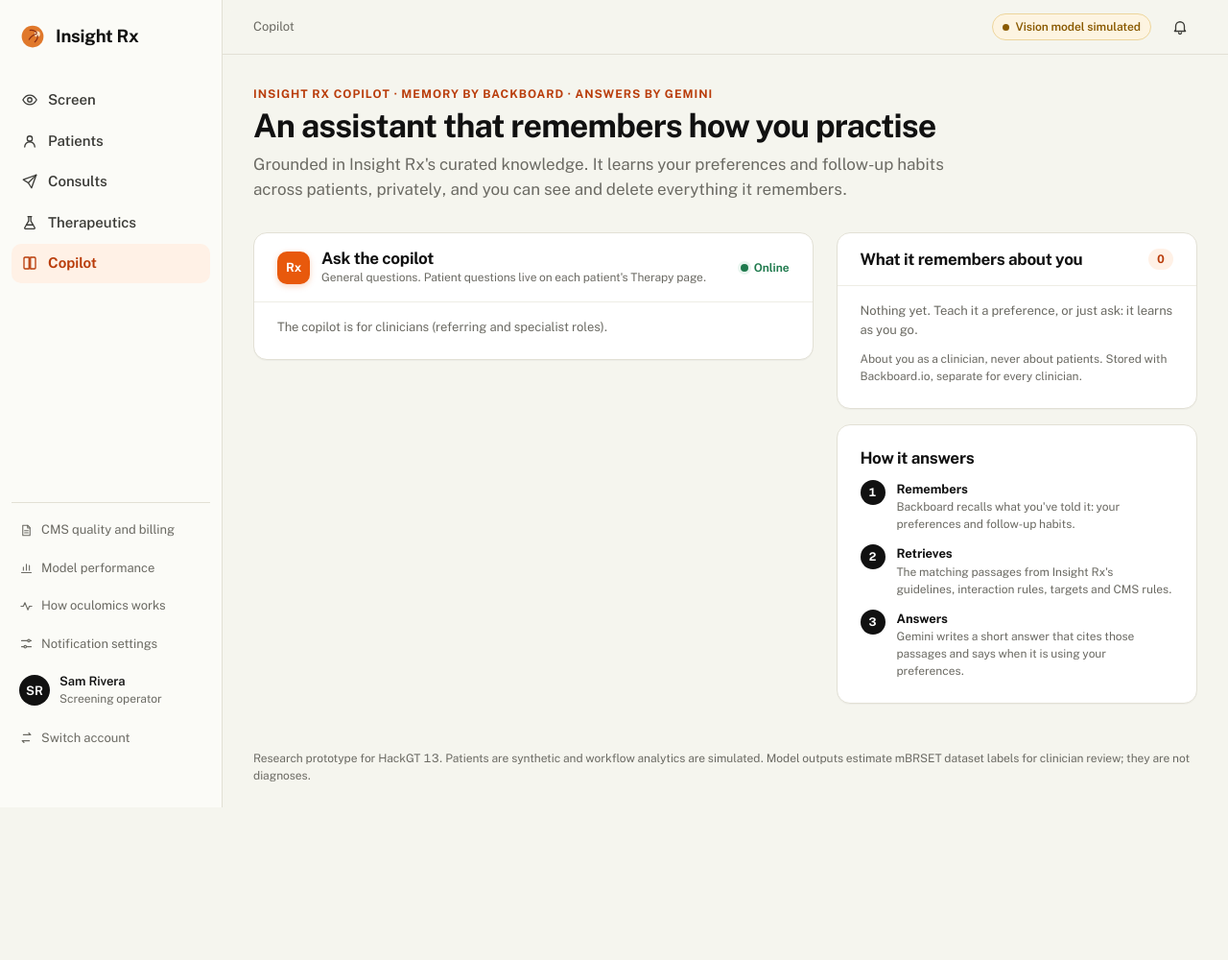
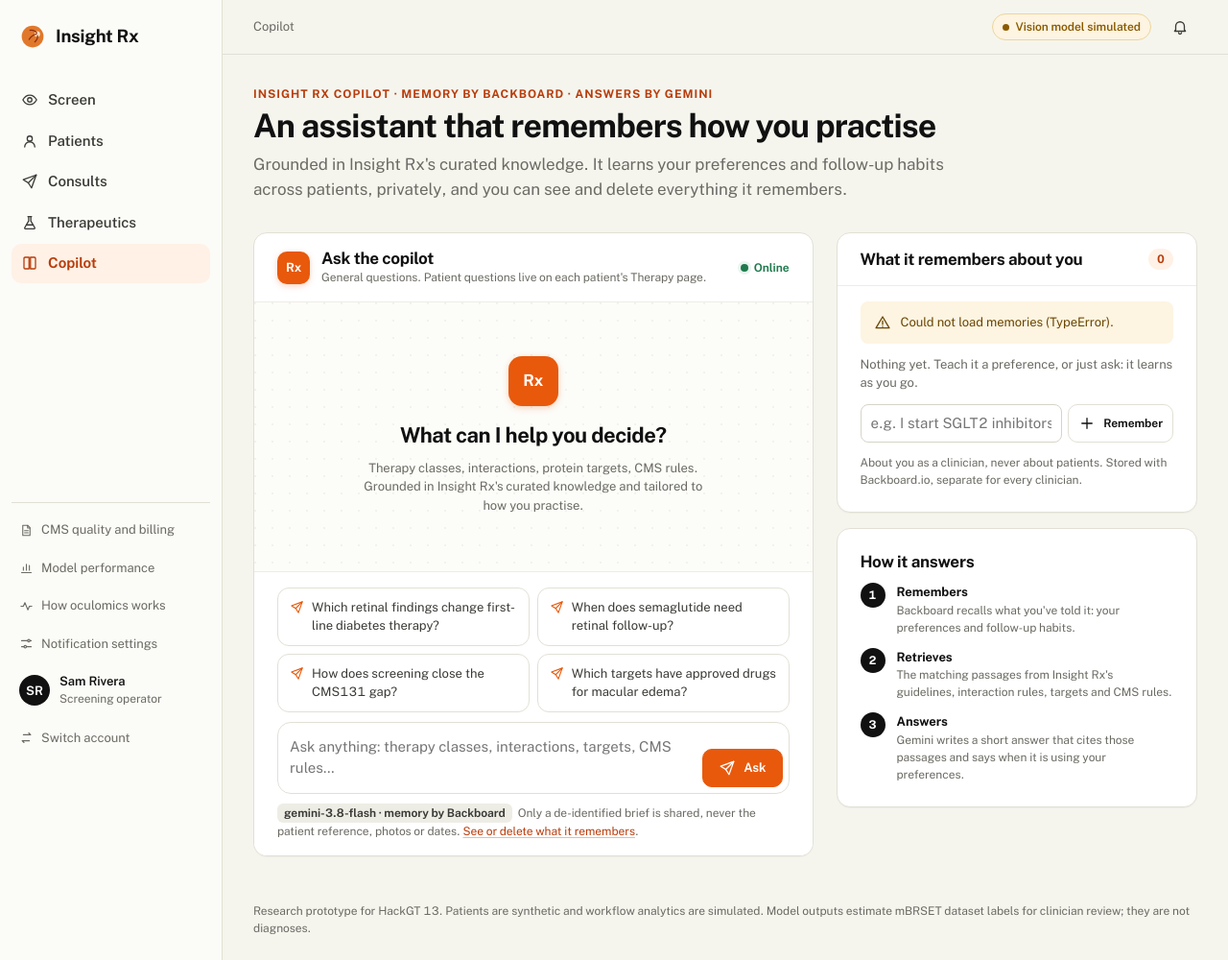
Before and after one commit to Aasrith-Mandava/hackgt13, a FastAPI app: page /copilot in a window 1280 px wide. Shown: the whole page at 96% size. Before the commit the page ends 841 px from the top, so only its background shows below. Run offline with FastAPI, Linux system fonts and the light colour scheme; the visitor is signed in with stand-in values (Sample User, id 1); data that the repository does not hold is empty; some libraries are stand-ins or nearby versions.

Commit message:
Copilot fixes: single RBAC rule and readable source names
- One rule now decides both Copilot access and visibility; the general
  Copilot is open to all workspace roles
- Copilot answers show readable source names
- Copilot tests extended for the access rule

Co-Authored-By: Claude Opus 5.5 (1M context) <noreply@anthropic.com>

```diff
--- a/insightrx/app/routes_copilot.py
+++ b/insightrx/app/routes_copilot.py
@@ -6,7 +6,7 @@ from urllib.parse import quote
 
 from markupsafe import Markup, escape
 
-from fastapi import APIRouter, Depends, Request
+from fastapi import APIRouter, Depends, HTTPException, Request
 from fastapi.responses import HTMLResponse, RedirectResponse
 from sqlalchemy.orm import Session
 
@@ -14,12 +14,11 @@ from . import copilot
 from . import personalize
 from .db import get_db
 from .llm import RestrictedPayload
-from .main import case_for, ctx, current_user, require, templates
+from .main import case_for, ctx, current_user, templates
 from .models import User
 
 router = APIRouter()
 log = logging.getLogger("insightrx.copilot")
-CLINICIANS = ("referring", "specialist")
 _BOLD = re.compile(r"\*\*(.+?)\*\*")
 _CITE = re.compile(r"\[(\d{1,2}(?:\s*[,–-]\s*\d{1,2})*)\]")
 _ITALIC = re.compile(r"(?<![*\w])\*(?!\s)([^*]+?)(?<!\s)\*(?![*\w])")
@@ -60,7 +59,16 @@ def engine_label():
             else f"{copilot.PROVIDER} · {copilot.MODEL} via Backboard")
 
 
+def allow(user, scope="general"):
+    """403 for roles outside the copilot's RBAC; 404 when the copilot is not configured on this deployment."""
+    if not copilot.enabled():
+        raise HTTPException(404, "Not found")
+    if not copilot.can_use(user, scope):
+        raise HTTPException(403, "The copilot is not available to your role.")
+
+
 templates.env.filters["cp_md"] = cp_md
+templates.env.globals["can_copilot"] = copilot.can_use
 templates.env.globals["copilot_engine"] = engine_label
 
 
@@ -79,7 +87,7 @@ def _fail(url, e):
 
 @router.post("/cases/{case_id}/copilot")
 async def ask_about_case(case_id: int, request: Request, user: User = Depends(current_user), db: Session = Depends(get_db)):
-    require(user, *CLINICIANS)
+    allow(user, "case")
     case = case_for(db, user, case_id)
     f = await request.form()
     back = f"/cases/{case.id}/therapy"
@@ -97,13 +105,13 @@ async def ask_about_case(case_id: int, request: Request, user: User = Depends(cu
 
 @router.get("/copilot", response_class=HTMLResponse)
 def copilot_page(request: Request, user: User = Depends(current_user), db: Session = Depends(get_db)):
+    allow(user)
     mems, error = [], None
-    if copilot.enabled() and user.role in CLINICIANS:
-        try:
-            mems = copilot.memories(db, user)
-        except Exception as e:                   # noqa: BLE001
-            log.exception("copilot memories failed")
-            error = f"Could not load memories ({type(e).__name__})."
+    try:
+        mems = copilot.memories(db, user)
+    except Exception as e:                       # noqa: BLE001
+        log.exception("copilot memories failed")
+        error = f"Could not load memories ({type(e).__name__})."
     return templates.TemplateResponse(request, "copilot.html", ctx(
         request, user, db, active="copilot", enabled=copilot.enabled(), memories=mems, error=error,
         transcript=copilot.transcript(db, user, "general"), engine=engine_label(),
@@ -112,7 +120,7 @@ def copilot_page(request: Request, user: User = Depends(current_user), db: Sessi
 
 @router.post("/copilot/ask")
 async def ask_general(request: Request, user: User = Depends(current_user), db: Session = Depends(get_db)):
-    require(user, *CLINICIANS)
+    allow(user)
     f = await request.form()
     try:
         from starlette.concurrency import run_in_threadpool
@@ -124,7 +132,7 @@ async def ask_general(request: Request, user: User = Depends(current_user), db:
 
 @router.post("/copilot/remember")
 async def remember(request: Request, user: User = Depends(current_user), db: Session = Depends(get_db)):
-    require(user, *CLINICIANS)
+    allow(user)
     f = await request.form()
     try:
         from starlette.concurrency import run_in_threadpool
@@ -136,7 +144,7 @@ async def remember(request: Request, user: User = Depends(current_user), db: Ses
 
 @router.post("/copilot/memories/{memory_id}/delete")
 def forget(memory_id: str, user: User = Depends(current_user), db: Session = Depends(get_db)):
-    require(user, *CLINICIANS)
+    allow(user)
     try:
         copilot.forget(db, user, memory_id)
     except Exception as e:                       # noqa: BLE001
--- a/insightrx/app/templates/_copilot.html
+++ b/insightrx/app/templates/_copilot.html
@@ -1,4 +1,5 @@
 {% from "_ui.html" import icon %}
+{% set SOURCE_NAMES = {"insightrx_therapy_classes.md": "Therapy classes", "insightrx_interactions.md": "Interaction rules", "insightrx_targets.md": "Protein targets", "insightrx_cms_quality_billing.md": "CMS quality & billing", "insightrx_guideline_passages.md": "Guideline passages"} %}
 
 {# Chat transcript + composer. action: POST URL; prompts: suggested questions; engine: who answers #}
 {% macro chat(turns, action, enabled, prompts=[], placeholder="Ask about this patient's therapy, targets or next step", engine=None, anchor="copilot") -%}
@@ -15,7 +16,7 @@
           {% if t.role == 'copilot' and t.meta %}
           <div class="cp-meta">
             {% if t.meta.memories %}<div class="cp-chips" aria-label="Remembered about you"><span class="cp-label">{{ icon('book', 'ico-sm') }}Remembered</span>{% for m in t.meta.memories %}<span class="cp-tag mem">{{ m }}</span>{% endfor %}</div>{% endif %}
-            {% if t.meta.files %}<div class="cp-chips" aria-label="Sources"><span class="cp-label">{{ icon('file', 'ico-sm') }}Sources</span>{% for f in t.meta.files %}<span class="cp-tag">{{ f|replace('insightrx_', '')|replace('.md', '')|replace('_', ' ')|capitalize }}</span>{% endfor %}</div>{% endif %}
+            {% if t.meta.files %}<div class="cp-chips" aria-label="Sources"><span class="cp-label">{{ icon('file', 'ico-sm') }}Sources</span>{% for f in t.meta.files %}<span class="cp-tag">{{ SOURCE_NAMES.get(f, f|replace('insightrx_', '')|replace('.md', '')|replace('_', ' ')|capitalize) }}</span>{% endfor %}</div>{% endif %}
             {% if t.meta.model %}<span class="cp-model">{{ t.meta.model }}</span>{% endif %}
           </div>
           {% endif %}
--- a/insightrx/app/templates/base.html
+++ b/insightrx/app/templates/base.html
@@ -25,7 +25,7 @@
       <a href="/patients" {% if active == 'patients' %}aria-current="page"{% endif %}>{{ icon('user') }}Patients</a>
       <a href="/consults" {% if active == 'consults' %}aria-current="page"{% endif %}>{{ icon('send') }}Consults{% if open_tasks %}<span class="count" aria-label="{{ open_tasks }} actions waiting">{{ open_tasks }}</span>{% endif %}</a>
       <a href="/therapeutics" {% if active == 'therapeutics' %}aria-current="page"{% endif %}>{{ icon('flask') }}Therapeutics</a>
-      <a href="/copilot" {% if active == 'copilot' %}aria-current="page"{% endif %}>{{ icon('book') }}Copilot</a>
+      {% if can_copilot(user) %}<a href="/copilot" {% if active == 'copilot' %}aria-current="page"{% endif %}>{{ icon('book') }}Copilot</a>{% endif %}
     {% endif %}
     </nav>
     <div class="side-foot">
--- a/insightrx/app/templates/case_therapy.html
+++ b/insightrx/app/templates/case_therapy.html
@@ -39,7 +39,7 @@
       </div>
     </section>
 
-    {% if user.role in ('referring', 'specialist') %}
+    {% if can_copilot(user, 'case') %}
     <section class="panel copilot-panel" aria-labelledby="cp-h">
       <div class="cp-head"><span class="cp-avatar" aria-hidden="true">Rx</span><div><h2 id="cp-h">Ask Insight Rx Copilot</h2><p class="xs muted">About this patient, from a de-identified brief. Remembers your preferences.</p></div></div>
       {{ chat(copilot_turns, "/cases/%d/copilot"|format(case.id), copilot_enabled,
--- a/insightrx/app/templates/copilot.html
+++ b/insightrx/app/templates/copilot.html
@@ -14,9 +14,7 @@
       <div><h2 id="chat-h">Ask the copilot</h2><p class="xs muted">General questions. Patient questions live on each patient's Therapy page.</p></div>
       {% if enabled %}<span class="cp-status"><span class="cp-dot" aria-hidden="true"></span>Online</span>{% endif %}
     </div>
-    {% if user.role in ('referring', 'specialist') %}
     {{ chat(transcript, "/copilot/ask", enabled, ["Which retinal findings change first-line diabetes therapy?", "When does semaglutide need retinal follow-up?", "How does screening close the CMS131 gap?", "Which targets have approved drugs for macular edema?"], "Ask anything: therapy classes, interactions, targets, CMS rules…", engine, "cp") }}
-    {% else %}<div class="panel-body"><p class="small muted">The copilot is for clinicians (referring and specialist roles).</p></div>{% endif %}
   </section>
 
   <aside class="cp-side">
@@ -30,7 +28,7 @@
             <form method="post" action="/copilot/memories/{{ m.id }}/delete"><button type="submit" class="mem-x" aria-label="Forget: {{ m.content }}" title="Forget">{{ icon('x', 'ico-sm') }}</button></form></li>
         {% endfor %}</ul>
         {% elif enabled %}<p class="small muted">Nothing yet. Teach it a preference, or just ask: it learns as you go.</p>{% endif %}
-        {% if enabled and user.role in ('referring', 'specialist') %}
+        {% if enabled %}
         <form method="post" action="/copilot/remember" class="mem-add" data-busy="Saving">
           <label class="sr-only" for="rem">Teach it a preference</label>
           <input id="rem" name="text" maxlength="500" placeholder="e.g. I start SGLT2 inhibitors before GLP-1 agonists in CKD">
--- a/public/static/app.css
+++ b/public/static/app.css
@@ -860,3 +860,11 @@ a:hover { text-decoration-color: currentColor; }
 .shell { background: linear-gradient(to right, #fbfbf7 calc(var(--side) - 1px), var(--line) calc(var(--side) - 1px), var(--line) var(--side), transparent var(--side)); }
 @media (max-width: 860px) { .shell { background: none; } }
 @media print { .shell { background: none; } }
+
+/* copilot: pending answer */
+.cp-thinking .cp-bubble { display: flex; align-items: center; gap: 10px; }
+.cp-dots { display: inline-flex; gap: 4px; }
+.cp-dots i { width: 7px; height: 7px; border-radius: 50%; background: var(--blue); animation: cp-dot 1.1s infinite ease-in-out; }
+.cp-dots i:nth-child(2) { animation-delay: .15s; } .cp-dots i:nth-child(3) { animation-delay: .3s; }
+@keyframes cp-dot { 0%, 80%, 100% { opacity: .25; transform: translateY(0); } 40% { opacity: 1; transform: translateY(-3px); } }
+@media (prefers-reduced-motion: reduce) { .cp-dots i { animation: none; opacity: .7; } }
--- a/public/static/app.js
+++ b/public/static/app.js
@@ -58,6 +58,26 @@
     const label = b.querySelector("[data-label]");
     if (label && f.dataset.busy) label.textContent = f.dataset.busy;
     setTimeout(() => { b.disabled = true; }, 0);
+  }));
+
+  // ---- copilot: show the question and a "thinking" bubble at once (the answer takes a few seconds)
+  document.querySelectorAll("form.cp-form").forEach(f => f.addEventListener("submit", e => {
+    const box = f.querySelector("textarea[name=question]");
+    const q = ((e.submitter && e.submitter.value) || (box && box.value) || "").trim();
+    if (!q) { e.preventDefault(); if (box) box.focus(); return; }
+    const log = f.closest(".copilot") && f.closest(".copilot").querySelector(".cp-log");
+    if (!log) return;
+    let list = log.querySelector(".cp-turns");
+    if (!list) { log.querySelector(".cp-empty")?.remove(); list = document.createElement("ol"); list.className = "cp-turns"; log.prepend(list); }
+    const mine = document.createElement("li"); mine.className = "cp-turn cp-clinician";
+    const bubble = document.createElement("div"); bubble.className = "cp-bubble";
+    const text = document.createElement("div"); text.className = "cp-text"; text.textContent = q;
+    bubble.append(text); mine.append(bubble);
+    const wait = document.createElement("li"); wait.className = "cp-turn cp-copilot cp-thinking";
+    wait.innerHTML = '<span class="cp-avatar" aria-hidden="true">Rx</span><div class="cp-bubble"><span class="cp-dots" aria-hidden="true"><i></i><i></i><i></i></span><span class="xs muted">Recalling your preferences and reading the knowledge base…</span></div>';
+    list.append(mine, wait);
+    wait.scrollIntoView({ block: "end", behavior: "smooth" });
+    f.querySelectorAll(".cp-card, .cp-chip").forEach(b => { b.disabled = true; });
   }));
 
   // ---- fundus viewer: thumbnails, attention overlay, opacity
```
Also changed, not shown: docs/USER_GUIDE.md (+1 -0 lines), insightrx/app/copilot.py (+9 -0 lines), tests/test_copilot.py (+37 -4 lines).
